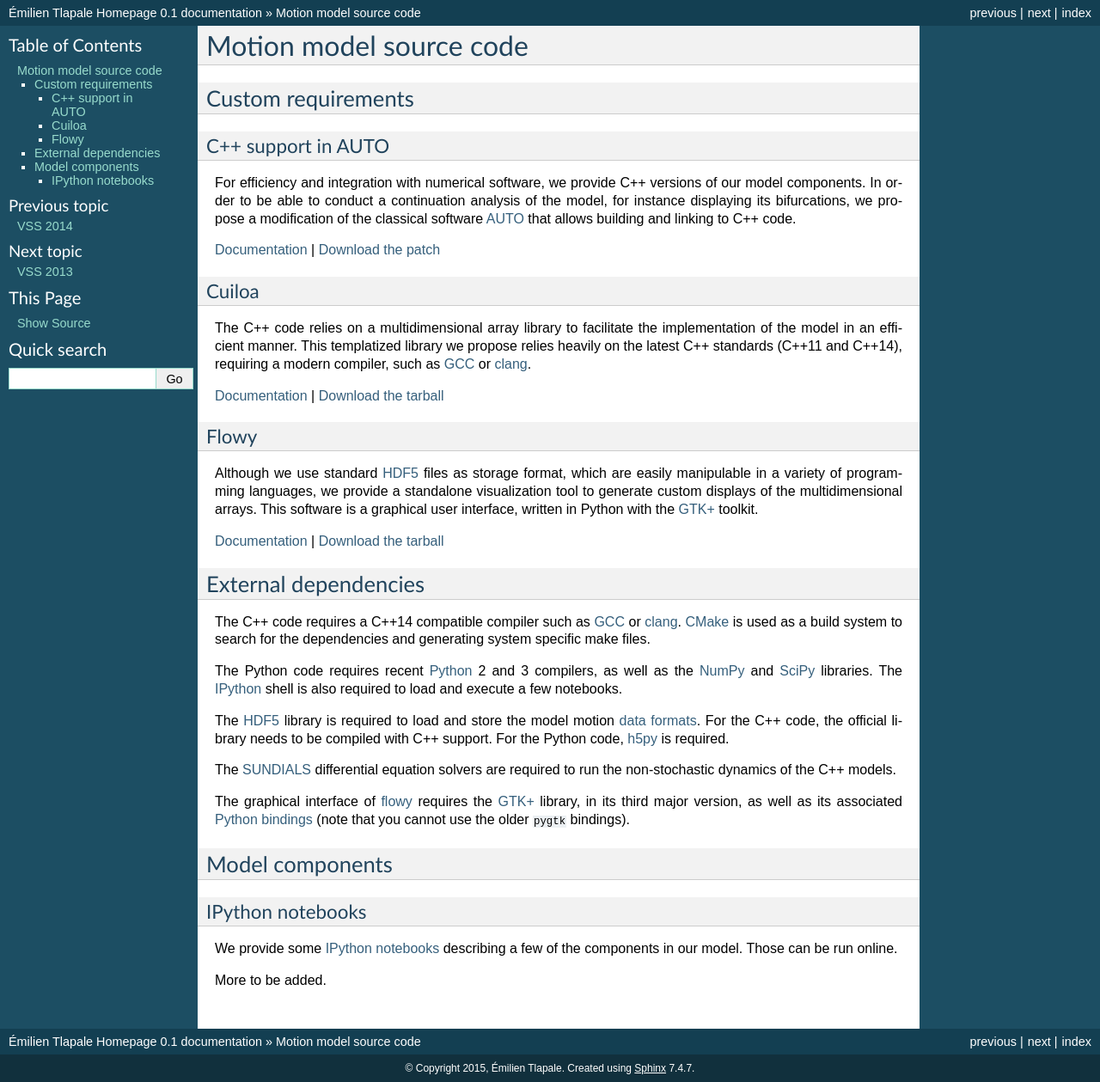
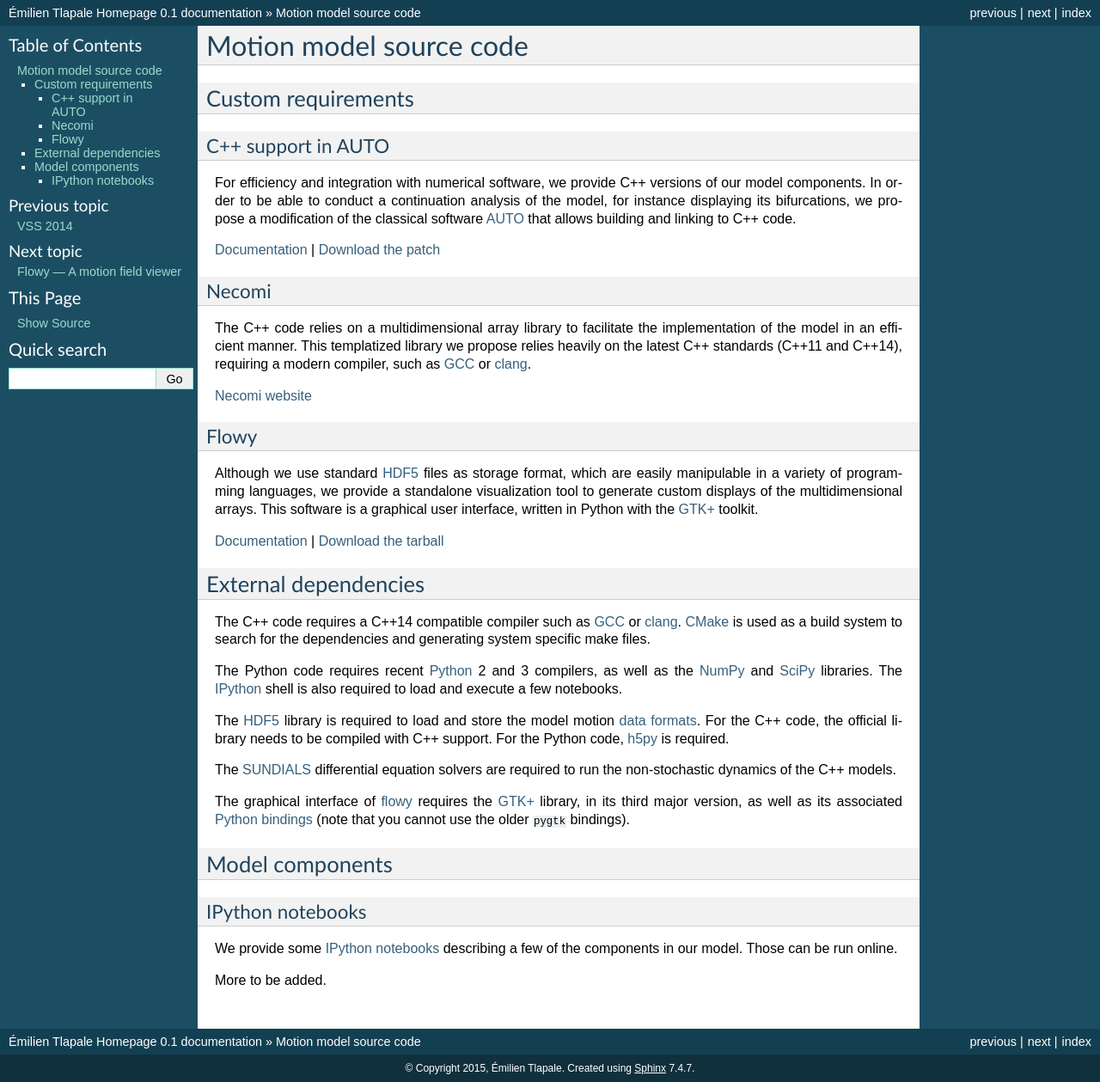
Before and after one commit to etlapale/emilien, a Sphinx documentation site: the page built from source/posts/motion-model.rst, in a window 1280 px wide. Shown: the whole page at 86% size. Built offline with Sphinx 7.4.7, drawn with Linux system fonts in a browser that asks for light colours.

Commit message:
Linking everything in tocs.

```diff
--- a/source/code/flowy.rst
+++ b/source/code/flowy.rst
@@ -5,7 +5,8 @@ Description
 -----------
 Flowy provides a motion field viewer for 2D spatial representations.
 
-.. image:: /data/flowy/screenshots/flowy-1.png
+.. image:: flowy/flowy-1.png
+   :scale: 50%
 
 Dowload
 -------
--- a/source/posts/motion-model.rst
+++ b/source/posts/motion-model.rst
@@ -15,15 +15,16 @@ AUTO_ that allows building and linking to C++ code.
 
 .. _AUTO: http://indy.cs.concordia.ca/auto/),
 
-Cuiloa
+Necomi
 ~~~~~~
-The C++ code relies on a multidimensional array library to facilitate the
-implementation of the model in an efficient manner. This templatized library we
-propose relies heavily on the latest C++ standards (C++11 and C++14), requiring
-a modern compiler, such as GCC_ or clang_.
 
-`Documentation </code/cuiloa>`__ |
-`Download the tarball </data/cuiloa/cuiloa-0.2.1.tar.xz>`__
+The C++ code relies on a multidimensional array library to facilitate
+the implementation of the model in an efficient manner. This
+templatized library we propose relies heavily on the latest C++
+standards (C++11 and C++14), requiring a modern compiler, such as GCC_
+or clang_.
+
+`Necomi website <http://necomi.atelo.org>`_
 
 .. _GCC: http://gcc.gnu.org
 .. _clang: http://clang.llvm.org
@@ -36,11 +37,16 @@ standalone visualization tool to generate custom displays of the
 multidimensional arrays. This software is a graphical user interface,
 written in Python with the `GTK+`_ toolkit.
 
-`Documentation </code/flowy.html>`__ |
+:doc:`Documentation <../code/flowy>` |
 `Download the tarball </data/flowy/flowy-0.1.0.tar.xz>`__
 
 .. _GTK+: http://www.gtk.org
 .. _HDF5: http://www.hdfgroup.org/HDF5/
+
+.. toctree::
+   :hidden:
+
+   ../code/flowy
 
 External dependencies
 ---------------------
```
Also changed, not shown: source/code/bibgen.rst (+4 -8 lines), source/code/bibgen/databases.rst (+9 -9 lines), source/code/bibgen/doctypes.rst (added, +7 -0 lines), source/code/db2ooxml.rst (+9 -6 lines), 1 other file.
